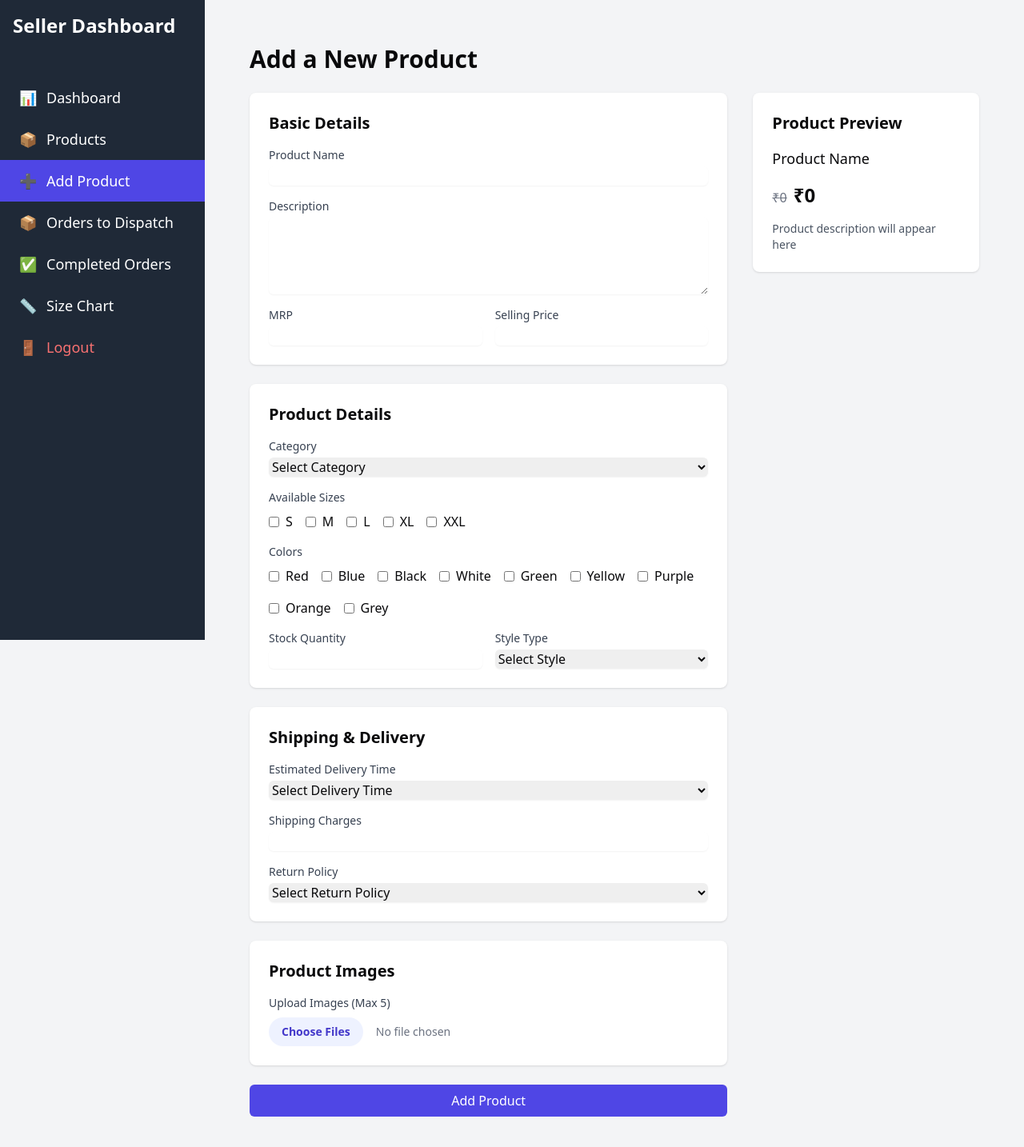
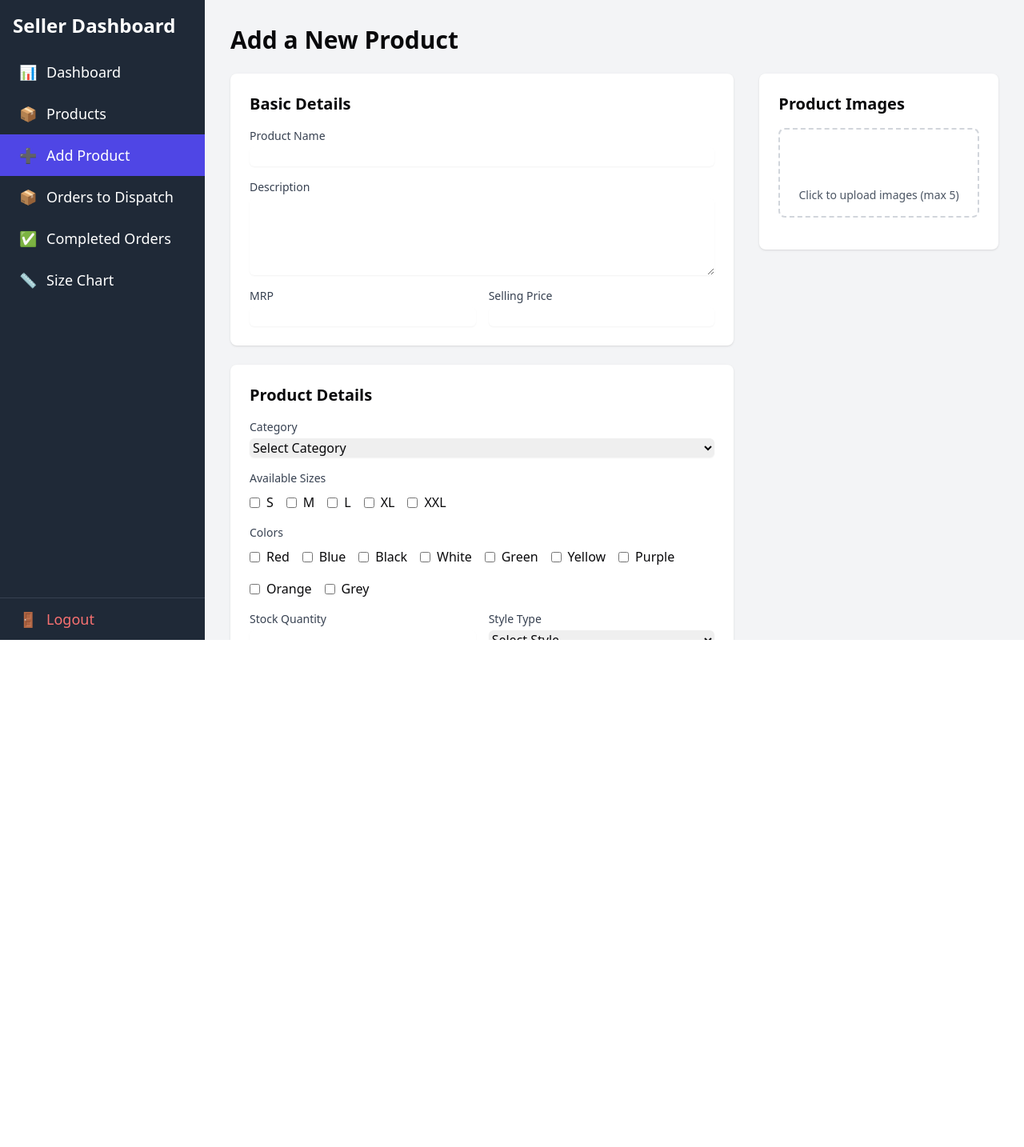
Before and after one commit to Zemon-tech/Genzy, a React (Vite) app in the folder frontend/: page /seller/add-product in a window 1280 px wide. Shown: the top 1434 px of the page at 80% size. After the commit the page ends 800 px from the top, so only its background shows below. Built offline with nearby package versions, Linux system fonts and the light colour scheme; sample sign-in values are in the browser's storage.

Commit message:
update sidebar

```diff
--- a/frontend/src/components/seller/DashboardLayout.jsx
+++ b/frontend/src/components/seller/DashboardLayout.jsx
@@ -19,9 +19,9 @@ const DashboardLayout = () => {
   }
 
   return (
-    <div className="min-h-screen w-full bg-gray-100 flex">
+    <div className="min-h-screen h-screen w-full bg-gray-100 flex overflow-hidden">
       {/* Sidebar - hidden on mobile, shown on desktop */}
-      <div className="hidden md:block">
+      <div className="hidden md:block h-full">
         <Sidebar />
       </div>
 
@@ -41,10 +41,8 @@ const DashboardLayout = () => {
       </div>
 
       {/* Main content */}
-      <main className="flex-1 p-4 md:p-8 overflow-auto">
-        <div className="max-w-7xl mx-auto">
-          <Outlet />
-        </div>
+      <main className="flex-1 overflow-auto">
+        <Outlet />
       </main>
     </div>
   );
--- a/frontend/src/components/seller/SellerProducts.jsx
+++ b/frontend/src/components/seller/SellerProducts.jsx
@@ -56,7 +56,8 @@ const SellerProducts = () => {
   );
 
   return (
-    <div className="container mx-auto px-4 py-8">
+    <div className="h-screen overflow-y-auto flex-1 p-8">
+      <div className="max-w-[1200px] mx-auto">
         <h1 className="text-3xl font-bold mb-6">Your Products</h1>
 
         {/* Search Bar */}
@@ -71,9 +72,9 @@ const SellerProducts = () => {
         </div>
 
         {/* Products Grid */}
-      <div className="grid grid-cols-1 md:grid-cols-2 lg:grid-cols-3 xl:grid-cols-4 gap-6">
+        <div className="grid grid-cols-1 md:grid-cols-2 lg:grid-cols-3 gap-6">
           {isLoading ? (
-          // Show 4 skeletons while loading (reduced from 8)
+            // Show 4 skeletons while loading
             [...Array(4)].map((_, index) => (
               <ProductSkeleton key={index} />
             ))
@@ -102,6 +103,7 @@ const SellerProducts = () => {
           <p className="text-center text-gray-500 mt-8">No products found</p>
         )}
       </div>
+    </div>
   );
 };
 
--- a/frontend/src/components/seller/Sidebar.jsx
+++ b/frontend/src/components/seller/Sidebar.jsx
@@ -15,11 +15,11 @@ const Sidebar = () => {
   const isActive = (path) => location.pathname === path;
 
   return (
-    <div className="bg-gray-800 text-white w-64 min-h-screen flex-shrink-0">
+    <div className="bg-gray-800 text-white w-64 h-full flex flex-col">
       <div className="p-4">
         <h2 className="text-2xl font-bold">Seller Dashboard</h2>
       </div>
-      <nav className="mt-8">
+      <nav className="flex-1 overflow-y-auto">
         {menuItems.map((item) => (
           <Link
             key={item.path}
@@ -34,6 +34,8 @@ const Sidebar = () => {
             {item.label}
           </Link>
         ))}
+      </nav>
+      <div className="border-t border-gray-700">
         <button
           onClick={() => {
             localStorage.removeItem('sellerAuth');
@@ -44,7 +46,7 @@ const Sidebar = () => {
           <span className="mr-3">🚪</span>
           Logout
         </button>
-      </nav>
+      </div>
     </div>
   );
 };
--- a/frontend/src/pages/seller/AddProduct.jsx
+++ b/frontend/src/pages/seller/AddProduct.jsx
@@ -223,7 +223,8 @@ const AddProduct = () => {
   };
 
   return (
-    <div className="p-6 max-w-7xl mx-auto">
+    <div className="h-screen overflow-y-auto flex-1">
+      <div className="max-w-[1200px] mx-auto p-8">
         <div className="flex justify-between items-center mb-6">
           <h1 className="text-3xl font-bold">Add a New Product</h1>
         </div>
@@ -474,39 +475,6 @@ const AddProduct = () => {
               </div>
             </div>
 
-          {/* Image Upload */}
-          <div className="bg-white p-6 rounded-lg shadow">
-            <h2 className="text-xl font-semibold mb-4">Product Images</h2>
-            <div className="space-y-4">
-              <div>
-                <label className="block text-sm font-medium text-gray-700 mb-2">
-                  Upload Images (Max 5)
-                </label>
-                <input
-                  type="file"
-                  accept="image/*"
-                  multiple
-                  onChange={handleImageChange}
-                  className="block w-full text-sm text-gray-500 file:mr-4 file:py-2 file:px-4 file:rounded-full file:border-0 file:text-sm file:font-semibold file:bg-indigo-50 file:text-indigo-700 hover:file:bg-indigo-100"
-                />
-              </div>
-
-              {previewImages.length > 0 && (
-                <div className="grid grid-cols-5 gap-4">
-                  {previewImages.map((preview, index) => (
-                    <div key={index} className="relative">
-                      <img
-                        src={preview}
-                        alt={`Preview ${index + 1}`}
-                        className="w-full h-24 object-cover rounded"
-                      />
-                    </div>
-                  ))}
-                </div>
-              )}
-            </div>
-          </div>
-
             {/* Submit Buttons */}
             <div className="flex gap-4">
               <button
@@ -519,52 +487,51 @@ const AddProduct = () => {
             </div>
           </form>
 
-        {/* Live Preview */}
+          {/* Image Preview Section */}
           <div className="lg:col-span-1">
-          <div className="bg-white p-6 rounded-lg shadow sticky top-6">
-            <h2 className="text-xl font-semibold mb-4">Product Preview</h2>
+            <div className="bg-white p-6 rounded-lg shadow sticky top-8">
+              <h2 className="text-xl font-semibold mb-4">Product Images</h2>
               <div className="space-y-4">
-              {previewImages.length > 0 && (
-                <img
-                  src={previewImages[0]}
-                  alt="Main Preview"
-                  className="w-full h-48 object-cover rounded-lg"
+                <div className="border-2 border-dashed border-gray-300 rounded-lg p-4">
+                  <input
+                    type="file"
+                    accept="image/*"
+                    multiple
+                    onChange={handleImageChange}
+                    className="hidden"
+                    id="image-upload"
                   />
-              )}
-              <h3 className="text-lg font-medium">{formData.name || 'Product Name'}</h3>
-              <div className="flex justify-between items-center">
-                <div>
-                  <span className="text-gray-500 line-through">₹{formData.mrp || '0'}</span>
-                  <span className="text-2xl font-bold ml-2">₹{formData.selling_price || '0'}</span>
+                  <label
+                    htmlFor="image-upload"
+                    className="cursor-pointer block text-center"
+                  >
+                    <div className="space-y-2">
+                      <div className="mx-auto h-12 w-12 text-gray-400">
+                        {/* You can add an upload icon here */}
+                      </div>
+                      <div className="text-sm text-gray-600">
+                        Click to upload images (max 5)
                       </div>
                     </div>
-              <div className="text-sm text-gray-600">
-                {formData.description || 'Product description will appear here'}
+                  </label>
                 </div>
-              {formData.sizes.length > 0 && (
-                <div className="flex gap-2">
-                  {formData.sizes.map((size) => (
-                    <span
-                      key={size}
-                      className="px-2 py-1 bg-gray-100 rounded text-sm"
+
+                {/* Image Previews */}
+                <div className="grid grid-cols-2 gap-4">
+                  {previewImages.map((url, index) => (
+                    <div
+                      key={index}
+                      className="relative aspect-square rounded-lg overflow-hidden"
                     >
-                      {size}
-                    </span>
+                      <img
+                        src={url}
+                        alt={`Preview ${index + 1}`}
+                        className="w-full h-full object-cover"
+                      />
+                    </div>
                   ))}
                 </div>
-              )}
-              {formData.colors.length > 0 && (
-                <div className="flex gap-2">
-                  {formData.colors.map((color) => (
-                    <span
-                      key={color}
-                      className="px-2 py-1 bg-gray-100 rounded text-sm"
-                    >
-                      {color}
-                    </span>
-                  ))}
               </div>
-              )}
             </div>
           </div>
         </div>
--- a/frontend/src/pages/seller/Dashboard.jsx
+++ b/frontend/src/pages/seller/Dashboard.jsx
@@ -14,15 +14,16 @@ const Dashboard = () => {
   ];
 
   return (
-    <div className="space-y-6">
-      <h1 className="text-2xl font-bold">Welcome Back, Seller!</h1>
+    <div className="h-full w-full p-8">
+      <div className="max-w-[1200px] mx-auto space-y-6">
+        <h1 className="text-3xl font-bold text-gray-800">Welcome Back, Seller!</h1>
 
         {/* Stats Grid */}
-      <div className="grid grid-cols-1 md:grid-cols-2 lg:grid-cols-4 gap-4">
+        <div className="grid grid-cols-1 md:grid-cols-2 lg:grid-cols-4 gap-6">
           {stats.map((stat) => (
             <div
               key={stat.label}
-            className="bg-white p-6 rounded-lg shadow-sm hover:shadow-md transition-shadow"
+              className="bg-white p-6 rounded-lg shadow hover:shadow-md transition-shadow"
             >
               <div className="flex items-center justify-between">
                 <div>
@@ -36,8 +37,8 @@ const Dashboard = () => {
         </div>
 
         {/* Recent Orders */}
-      <div className="bg-white rounded-lg shadow-sm p-6">
-        <h2 className="text-lg font-semibold mb-4">Recent Orders</h2>
+        <div className="bg-white rounded-lg shadow p-6">
+          <h2 className="text-xl font-semibold mb-6">Recent Orders</h2>
           <div className="overflow-x-auto">
             <table className="min-w-full divide-y divide-gray-200">
               <thead className="bg-gray-50">
@@ -58,7 +59,7 @@ const Dashboard = () => {
               </thead>
               <tbody className="bg-white divide-y divide-gray-200">
                 {recentOrders.map((order) => (
-                <tr key={order.id}>
+                  <tr key={order.id} className="hover:bg-gray-50">
                     <td className="px-6 py-4 whitespace-nowrap text-sm font-medium text-gray-900">
                       {order.id}
                     </td>
@@ -69,7 +70,7 @@ const Dashboard = () => {
                       {order.product}
                     </td>
                     <td className="px-6 py-4 whitespace-nowrap">
-                    <span className={`px-2 inline-flex text-xs leading-5 font-semibold rounded-full
+                      <span className={`px-3 py-1 inline-flex text-xs leading-5 font-semibold rounded-full
                         ${order.status === 'Pending' ? 'bg-yellow-100 text-yellow-800' :
                           order.status === 'Processing' ? 'bg-blue-100 text-blue-800' :
                           'bg-green-100 text-green-800'}`}>
@@ -83,6 +84,7 @@ const Dashboard = () => {
           </div>
         </div>
       </div>
+    </div>
   );
 };
 
```
Lines whose indentation alone changed are shown as unchanged.
